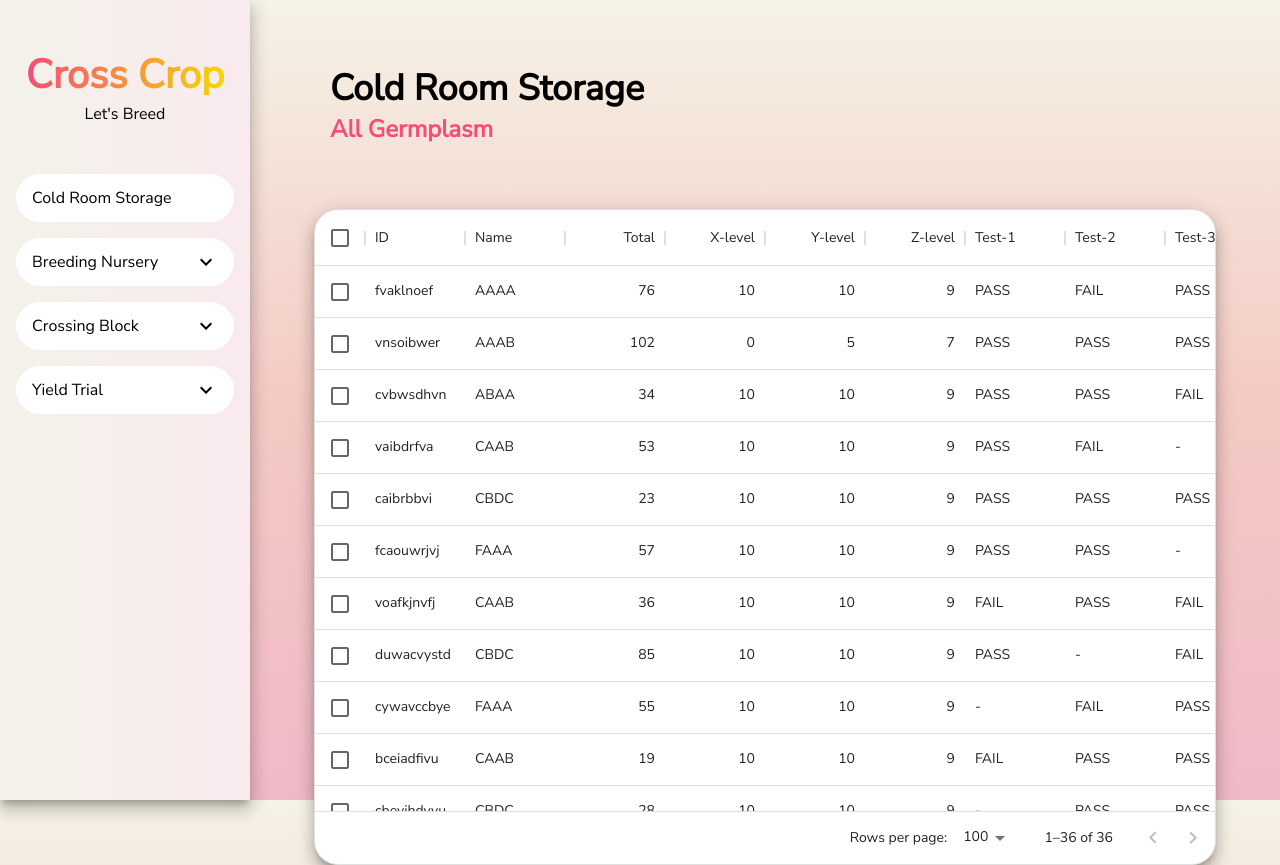
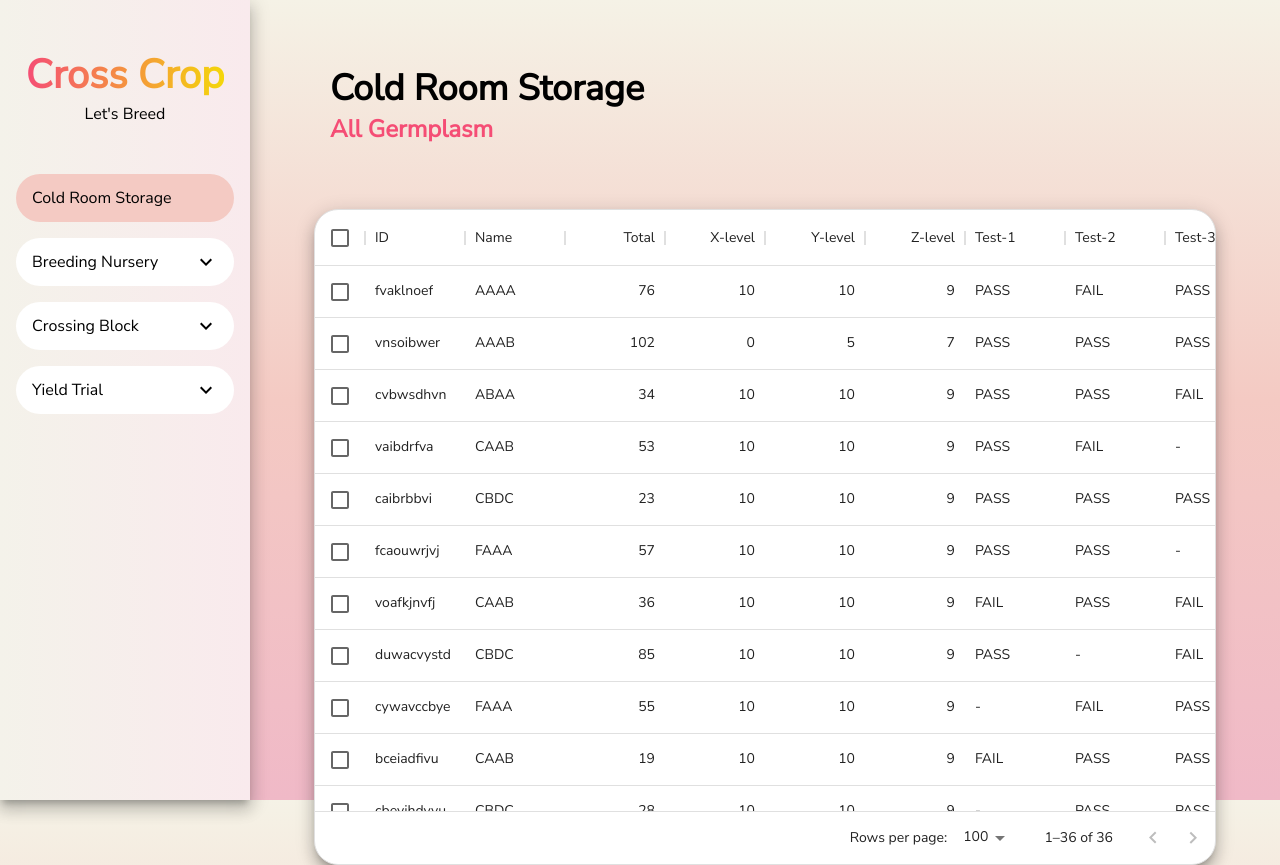
Before and after one commit to mmookptr/crosscrop-frontend, a React (Create React App) app: page /cold-room-storage in a window 1280 px wide. Built offline with nearby package versions, Linux system fonts and the light colour scheme.

Commit message:
add activeMenuButton styling

```diff
--- a/package.json
+++ b/package.json
@@ -5,6 +5,7 @@
   "dependencies": {
     "@emotion/react": "^11.7.1",
     "@emotion/styled": "^11.6.0",
+    "@mui/icons-material": "^5.3.1",
     "@mui/material": "^5.3.0",
     "@mui/x-data-grid": "^5.3.0",
     "@reduxjs/toolkit": "^1.7.1",
--- a/src/app/App.js
+++ b/src/app/App.js
@@ -11,7 +11,7 @@ const theme = createTheme({
 	palette: {
 		background: {
 			menuButton: "#ffffff",
-			subItemButton: "#ffffff",
+			activeMenuButton: "#f4cac3",
 			sidebar: "linear-gradient(90deg, #f4f2ea 0%, #f9eaed 100%)",
 			sidebarTitle: "linear-gradient(270deg, #f4d60a 0%, #f54d75 100%",
 		},
--- a/src/components/sidebar/Common/MenuButton.js
+++ b/src/components/sidebar/Common/MenuButton.js
@@ -1,5 +1,5 @@
 import { React, useState } from "react";
-import { Link } from "react-router-dom";
+import { Link, useLocation } from "react-router-dom";
 
 import { Box } from "@mui/system";
 import Collapse from "@mui/material/Collapse";
@@ -11,7 +11,12 @@ import SubMenuButton from "./SubMenuButton";
 
 const MenuButton = ({ presenter, sx }) => {
 	const [open, setOpen] = useState(false);
+
+	const location = useLocation().pathname;
+
 	const hasSubMenu = presenter.subMenuButtonPresenters.length !== 0;
+
+	const isCurrentLocation = location === presenter.toPath
 
 	const handleClick = () => {
 		setOpen(!open);
@@ -23,7 +28,7 @@ const MenuButton = ({ presenter, sx }) => {
 			: {
 					sx: {
 						borderRadius: 24,
-						bgcolor: "background.menuButton",
+						bgcolor: isCurrentLocation ? "background.activeMenuButton": "background.menuButton",
 						margin: "16px",
 					},
 			  }),
@@ -34,7 +39,7 @@ const MenuButton = ({ presenter, sx }) => {
 	return (
 		<Box>
 			<ListItemButton {...fieldProp}>
-				<ListItemText primary={presenter.buttonText} />
+				<ListItemText primary={presenter.buttonText}/>
 
 				{hasSubMenu && (open ? <ExpandLess /> : <ExpandMore />)}
 			</ListItemButton>
--- a/src/components/sidebar/Common/SubMenuButton.js
+++ b/src/components/sidebar/Common/SubMenuButton.js
@@ -1,12 +1,16 @@
+import { useLocation } from "react-router-dom";
 import MenuButton from "./MenuButton";
 
 const SubMenuButton = ({ presenter }) => {
+	const location = useLocation().pathname;
+	const isCurrentLocation = location === presenter.toPath
+
 	return (
 		<MenuButton
 			presenter={presenter}
 			sx={{
 				borderRadius: 24,
-				bgcolor: "background.subItemButton",
+				bgcolor: isCurrentLocation ? "background.activeMenuButton": "background.menuButton",
 				margin: "0px 32px 16px 32px",
 			}}
 		/>
--- a/src/components/sidebar/Definition/Sidebar.js
+++ b/src/components/sidebar/Definition/Sidebar.js
@@ -1,4 +1,5 @@
 import { React } from "react";
+import { Link, useLocation } from "react-router-dom";
 
 import List from "@mui/material/List";
 import { Typography } from "@mui/material";
@@ -27,6 +28,8 @@ const presenters = [
 const Sidebar = () => {
 	const theme = useTheme();
 
+	const location = useLocation().pathname;
+
 	return (
 		<List
 			component="nav"
@@ -42,6 +45,8 @@ const Sidebar = () => {
 						color: "transparent",
 					}}
 					variant="sidebarTitle"
+					component= {Link}
+					to= {"/"}
 				>
 					Cross Crop
 				</Typography>
@@ -49,7 +54,7 @@ const Sidebar = () => {
 			</Box>
 
 			{presenters.map((presenter) => (
-				<MenuButton presenter={presenter} key={presenter.buttonText} />
+				<MenuButton presenter={presenter} key={presenter.buttonText} currentLocation={{location}}/>
 			))}
 		</List>
 	);
```
